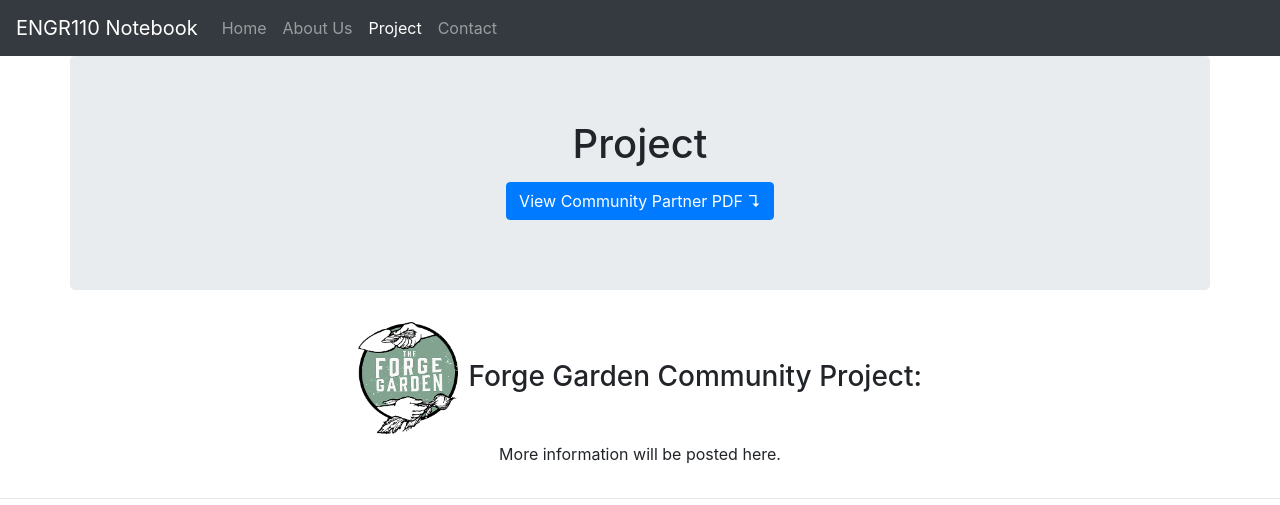
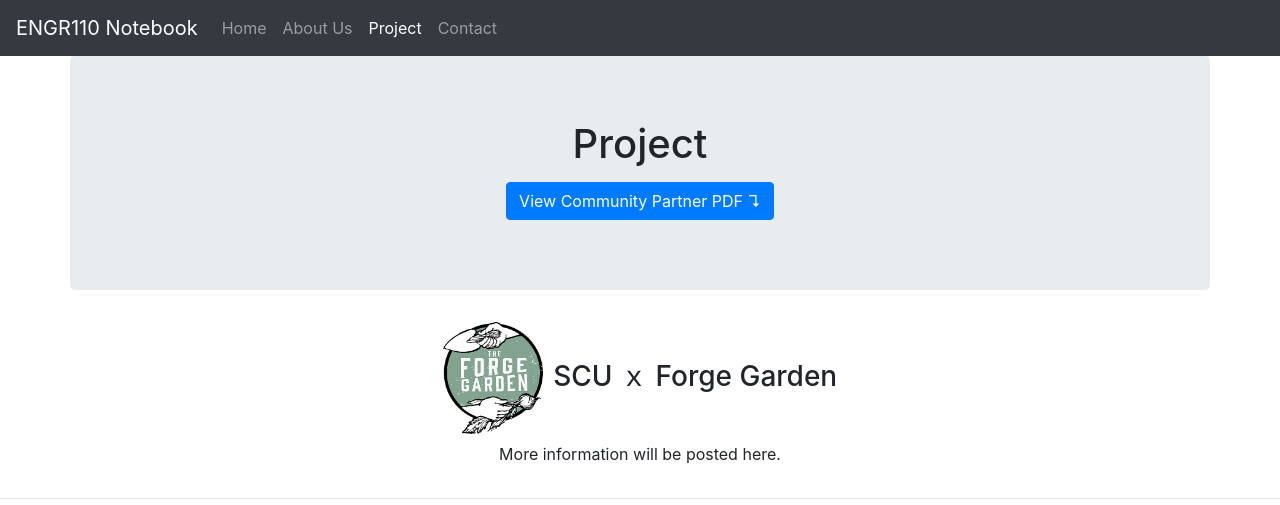
Before and after one commit to austinkimchi/WaterForge, a website: page public/project.html in a window 1280 px wide. Shown: the top 505 px of the page. Drawn offline with Linux system fonts and the light colour scheme.

Commit message:
unicode for x

```diff
--- a/public/project.html
+++ b/public/project.html
@@ -78,7 +78,7 @@
     <div class="container">
       <div class="row text-center justify-center  ">
         <div class="col-12 text-center">
-          <h3><img src="./images/ForgeGardenSquare.png" alt="Forge Garden Logo" width="100">&ThickSpace;Forge Garden Community Project:</h3>
+          <h3><img src="./images/ForgeGardenSquare.png" alt="Forge Garden Logo" width="100">&ThickSpace;SCU &#65368; Forge Garden</h3>
         </div>
         <div class="col-12 text-center">
           <p>More information will be posted here.</p>
```
